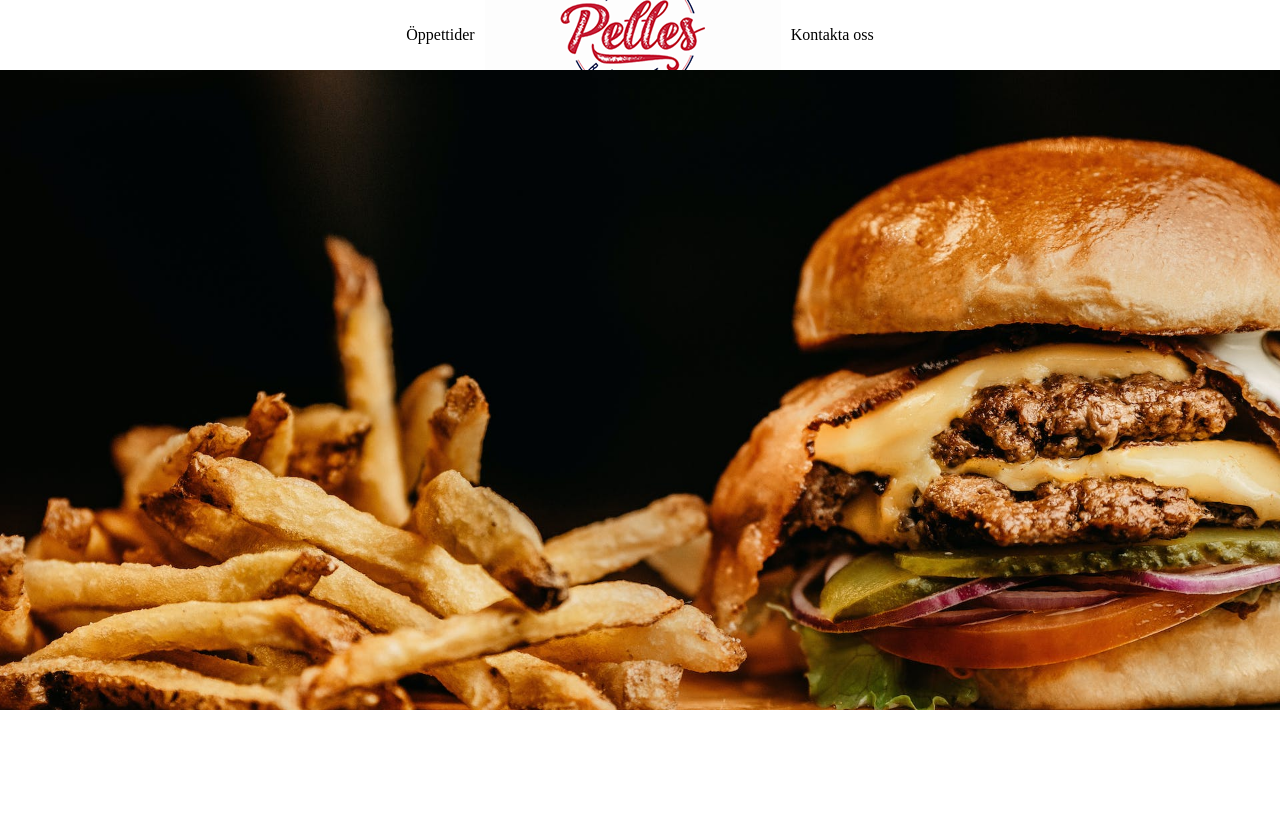
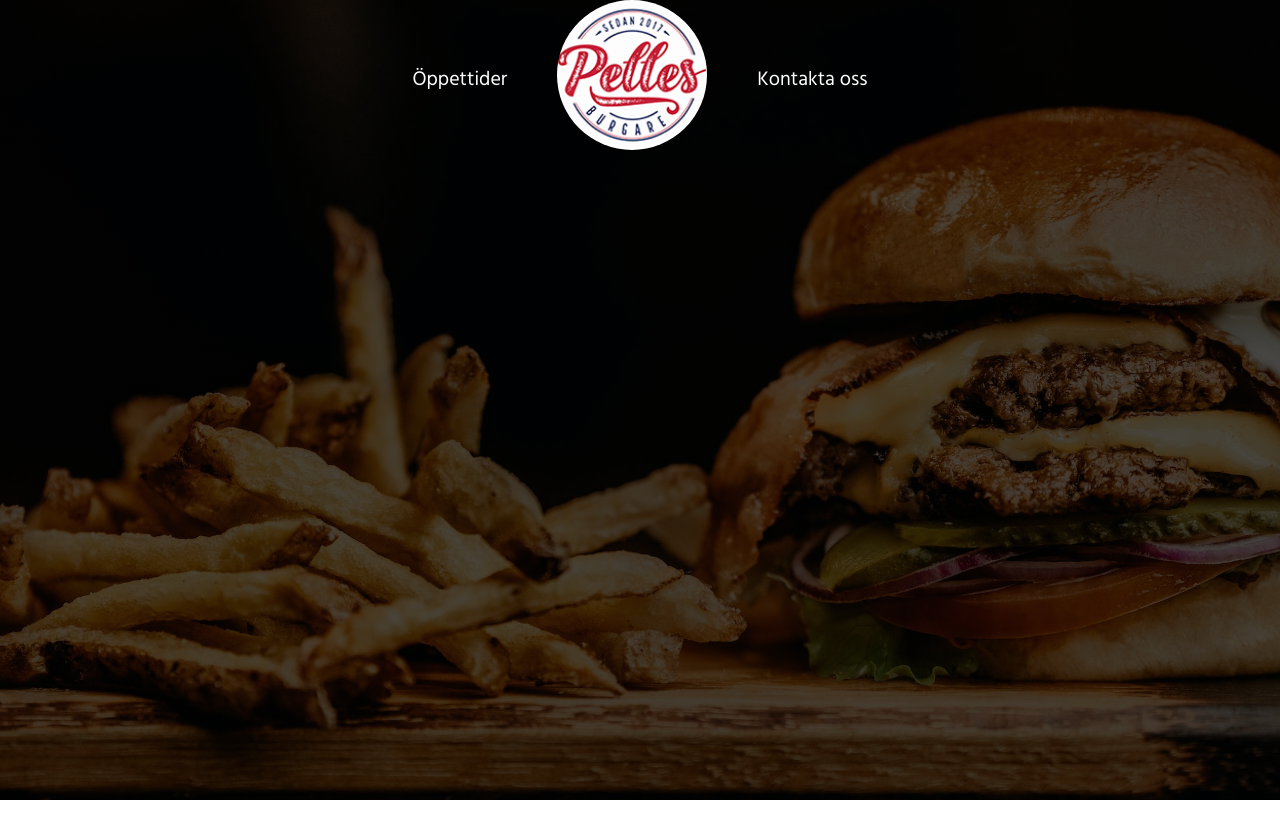
Before and after one commit to Hazarsoysuren/Pelles-Burger-, a plain HTML site: page Pelles Burger/public/index.html in a window 1280 px wide. Shown: the top 838 px of the page. Before the commit the page ends 800 px from the top, so only its background shows below. Drawn offline with Linux system fonts and the light colour scheme.

Commit message:
Added some content

```diff
--- a/Pelles Burger/public/index.html
+++ b/Pelles Burger/public/index.html
@@ -8,23 +8,24 @@
 </head>
 <body>
     <!-- Header -->
-    <nav class="header">
-        <div class="links">
 
-            <a href="#">Öppettider</a>
-            <a href="#">
-                <span style="position: absolute; width: 1px; height: 1px; margin: -1px; padding: 0; overflow: hidden; clip: rect(0, 0, 0, 0); border: 0;">Hem</span>
-                <img src="images/logo_160.png" alt="Hem">
-            </a>
-            <a href="#">Kontakta oss</a>
-        </div>
-    </nav>
 
     <!-- End of header -->
 
     <!-- Hero Section -->
     <section id="hero">
         <div class="hero-container">
+            <header>
+                <div class="links">
+
+                    <a href="#">Öppettider</a>
+                    <a href="#">
+                        <span style="position: absolute; width: 1px; height: 1px; margin: -1px; padding: 0; overflow: hidden; clip: rect(0, 0, 0, 0); border: 0;">Hem</span>
+                        <img src="images/logo_160.png" alt="Hem" class="circular-img">
+                    </a>
+                    <a href="#">Kontakta oss</a>
+                </div>
+            </header>
             <div id="hero-contents">
 
 
@@ -35,6 +36,13 @@
     <!-- End hero -->
 
     <!-- main -->
+    <section id="main">
+        <h1>Dagens lunch</h1>
+        <div class="dagens">
+
+
+        </div>
+    </section>
 
     <!-- End Main -->
 
--- a/Pelles Burger/public/styles.css
+++ b/Pelles Burger/public/styles.css
@@ -1,3 +1,5 @@
+@import url('https://fonts.googleapis.com/css2?family=Hind:wght@300;400;500;600;700&display=swap');
+
 *{
     margin: 0;
     padding: 0;
@@ -5,53 +7,73 @@
 
 }
 
+body{
+    font-family: hind;
+    background-color: #ffffff;
+    min-height: 100vh;
+    display: flex;
+    flex-direction: column;
+}
+
 a{
     text-decoration: none;
-    color: #000;
+    color: #ffffff;
+    padding-left: 20px;
+    padding-right: 20px;
+    font-size: 20px;
 }
 
 img{
     object-fit: cover;
+    border-radius: 100%;
+    width:150px;
+    height: 150px;
 }
 
-.header img{
 
-}
 
-body{
-    background-color: #ffffff;
 
-}
-
-nav {
-    padding: 0 80px;
+header {
     display: flex;
     justify-content: space-evenly;
     background-color: transparent;
     height: 70px;
+    z-index: 10;
+    flex: 1;
 }
 
 .links {
-    display: flex; /* Added */
-    align-items: center; /* Added */
-    flex-direction: row; /* Removed */
+    display: flex;
+    align-items: center;
+    flex-direction: row;
     gap: 10px;
+    padding-top:80px;
 }
 
 #hero{
     width: 100%;
-    height: 80vh;
-    display: flex;
+    height: 200vh;
+    position: absolute;
+    top: 0;
     padding: 0;
     overflow: hidden;
-    padding-bottom: 400px;
+    display: flex;
+    flex: 1;
 }
 
 .hero-container {
-    background-image: url('images/Hamburger.jpg');
+    background-image: linear-gradient(rgba(0, 0, 0, 0.7), rgba(0, 0, 0, 0.7)), url('images/Hamburger.jpg');
+    background-repeat: no-repeat;
     background-size: cover;
     background-position: center;
     width: 100%;
-    height: 90vh;
+    height: 100vh;
     display: flex;
 }
+
+#main{
+    height: 100vh;
+    width: 100%;
+    display: flex;
+    flex: 1;
+}
```
Also changed, not shown: Pelles Burger/public/images/bacon.jpg.jpg (added), Pelles Burger/public/images/bbq.jpg.jpg (added), Pelles Burger/public/images/garlic.jpg.jpg (added), Pelles Burger/public/images/special.jpg.jpg (added).
